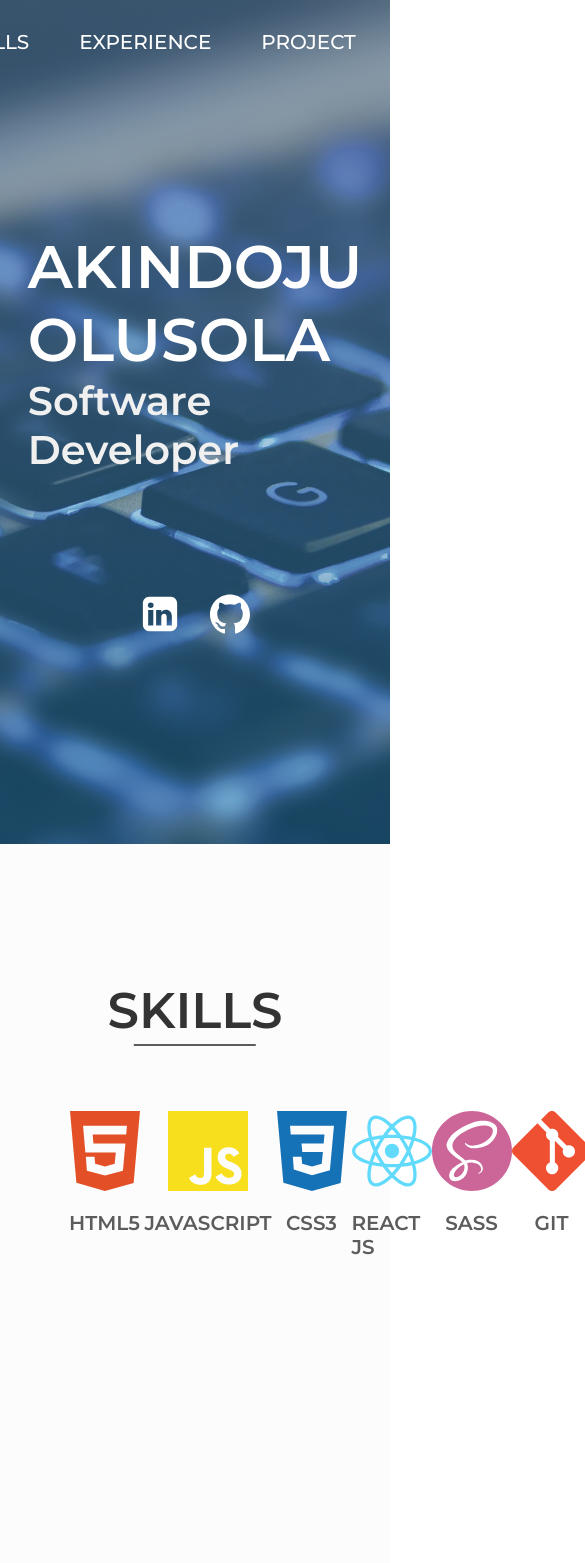
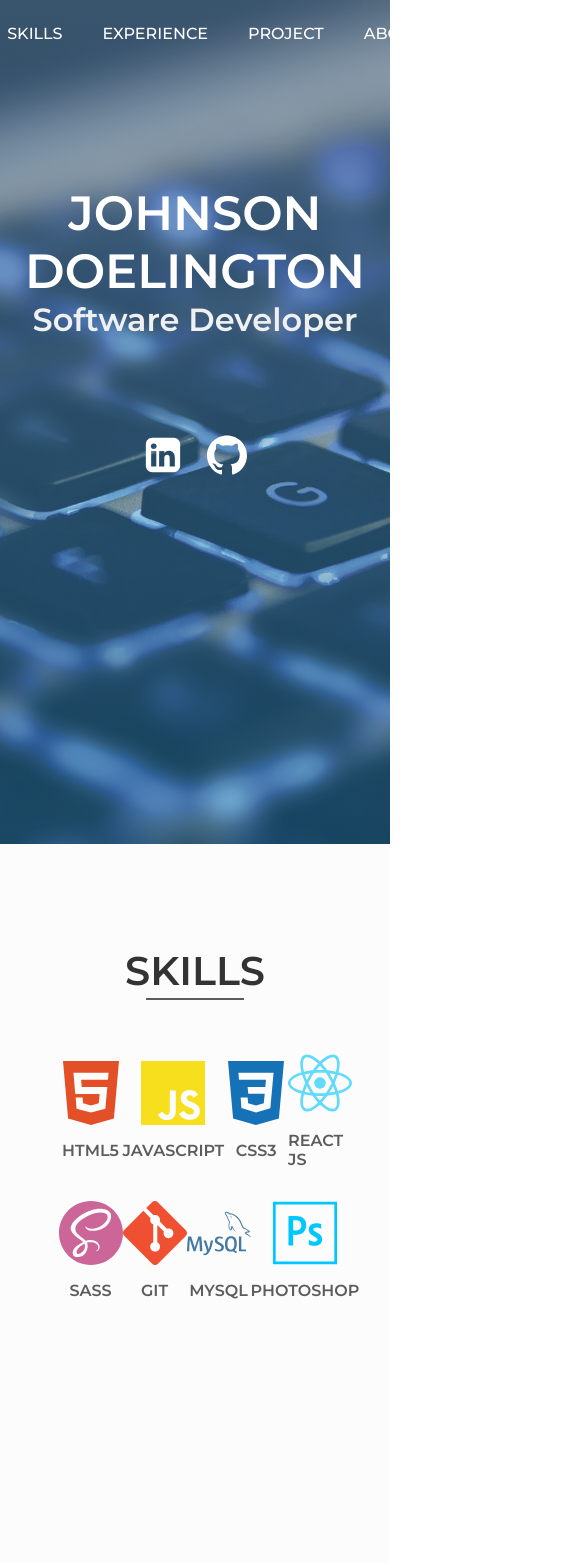
Before and after one commit to akindoju/akindoju, a React (Create React App) app: page / in a window 390 px wide. Shown: the top 1563 px of the page, 585 px wide, since content can reach past the window. Built offline with nearby package versions, Linux system fonts and the light colour scheme.

Commit message:
Created media queries for  different viewports

```diff
--- a/src/App.scss
+++ b/src/App.scss
@@ -7,7 +7,12 @@
 }
 
 html {
-  font-size: 62.5%; //10px/16px(browser default) = 62.5%
+  /* 16px is browser default */
+  font-size: 62.5%; /* 1rem = 10px; 10px/16px = 62.5% */
+
+  @media only screen and (max-width: 1000px) {
+    font-size: 50%;
+  }
 }
 
 body {
--- a/src/components/Footer/Footer.scss
+++ b/src/components/Footer/Footer.scss
@@ -13,6 +13,10 @@
     color: white;
     width: 60%;
     font-style: italic;
+
+    @media only screen and (max-width: 700px) {
+      width: 80%;
+    }
   }
 
   h4 {
@@ -32,6 +36,10 @@
       color: white;
       text-decoration: none;
       position: relative;
+
+      @media only screen and (max-width: 600px) {
+        font-size: 1.7rem;
+      }
 
       &::after {
         content: "";
--- a/src/components/Header/Header.jsx
+++ b/src/components/Header/Header.jsx
@@ -7,7 +7,6 @@ const Header = () => {
 
   const settingNavBar = () => {
     window.scrollY >= 650 ? setNavBarActive(true) : setNavBarActive(false);
-    console.log(window.scrollY);
   };
 
   window.addEventListener("scroll", settingNavBar);
@@ -31,13 +30,15 @@ const Header = () => {
 
       <div className="header">
         <div className="header__title">
-          <h1>Akindoju Olusola</h1>
+          {/* <h1>Akindoju Olusola</h1>
+          <h4>Software Developer</h4> */}
+          <h1>Johnson Doelington</h1>
           <h4>Software Developer</h4>
         </div>
 
         <div className="header__icons">
           <a
-            href="https://www.linkedin.com/in/olusola-akindoju-4123551a7/"
+            href="https://www.linkedin.com/in/olusola-John Doe-4123551a7/"
             target="_blank"
             rel="noreferrer"
           >
--- a/src/components/Header/Header.scss
+++ b/src/components/Header/Header.scss
@@ -103,6 +103,7 @@
     display: flex;
     flex-direction: column;
     align-items: center;
+    text-align: center;
     margin: 8rem;
 
     h1 {
@@ -133,6 +134,11 @@
       cursor: pointer;
       transition: all 0.5s;
 
+      @media only screen and (max-width: 800px) {
+        height: 5rem;
+        width: 5rem;
+      }
+
       &:hover {
         transform: scale(1.2);
       }
--- a/src/components/Projects/Projects.scss
+++ b/src/components/Projects/Projects.scss
@@ -9,6 +9,18 @@
     flex-direction: column;
     padding: 2rem 20rem;
     margin-bottom: 5rem;
+
+    @media only screen and (max-width: 800px) {
+      padding: 2rem 15rem;
+    }
+
+    @media only screen and (max-width: 700px) {
+      padding: 2rem 12rem;
+    }
+
+    @media only screen and (max-width: 600px) {
+      padding: 2rem 8rem;
+    }
 
     &::after {
       content: "";
@@ -39,6 +51,10 @@
         text-transform: uppercase;
         position: relative;
         border-bottom: 1.5px solid #333;
+
+        @media only screen and (max-width: 600px) {
+          font-size: 2rem;
+        }
       }
 
       &-links {
@@ -53,6 +69,10 @@
             text-transform: uppercase;
             text-decoration: none;
             position: relative;
+
+            @media only screen and (max-width: 600px) {
+              font-size: 1.5rem;
+            }
 
             &::after {
               content: "";
--- a/src/components/Skills/Skills.jsx
+++ b/src/components/Skills/Skills.jsx
@@ -13,6 +13,7 @@ const Skills = () => {
       <h1 className="sectionTitle">Skills</h1>
 
       <div className="skills__content">
+        <div className="skills__content--1">
           <div className="skills__details wow fadeIn" data-wow-delay="0.1s">
             <svg
               className="skills__details--icon"
@@ -85,7 +86,9 @@ const Skills = () => {
 
             <h4 className="skills__details--name">React JS</h4>
           </div>
+        </div>
 
+        <div className="skills__content--2">
           <div className="skills__details wow fadeIn" data-wow-delay="0.4s">
             <svg
               version="1.1"
@@ -103,7 +106,6 @@ const Skills = () => {
 
             <h4 className="skills__details--name">Sass</h4>
           </div>
-
           <div className="skills__details wow fadeIn" data-wow-delay="0.5s">
             <svg
               version="1.1"
@@ -121,7 +123,6 @@ const Skills = () => {
 
             <h4 className="skills__details--name">Git</h4>
           </div>
-
           <div className="skills__details wow fadeIn" data-wow-delay="0.6s">
             <svg
               version="1.1"
@@ -139,7 +140,6 @@ const Skills = () => {
 
             <h4 className="skills__details--name">MySql</h4>
           </div>
-
           <div className="skills__details wow fadeIn" data-wow-delay="0.7s">
             <svg
               version="1.1"
@@ -158,6 +158,7 @@ const Skills = () => {
             <h4 className="skills__details--name">Photoshop</h4>
           </div>
         </div>
+      </div>
     </section>
   );
 };
--- a/src/components/Skills/Skills.scss
+++ b/src/components/Skills/Skills.scss
@@ -7,9 +7,17 @@
   height: 70vh;
 
   &__content {
-    display: flex;
-    width: 90%;
-    justify-content: space-around;
+    &--1,
+    &--2 {
+      display: flex;
+      align-items: center;
+      justify-content: space-around;
+      width: 50vw;
+
+      @media only screen and (max-width: 800px) {
+        width: 70vw;
+      }
+    }
   }
 
   &__details {
```
Lines whose indentation alone changed are shown as unchanged.
